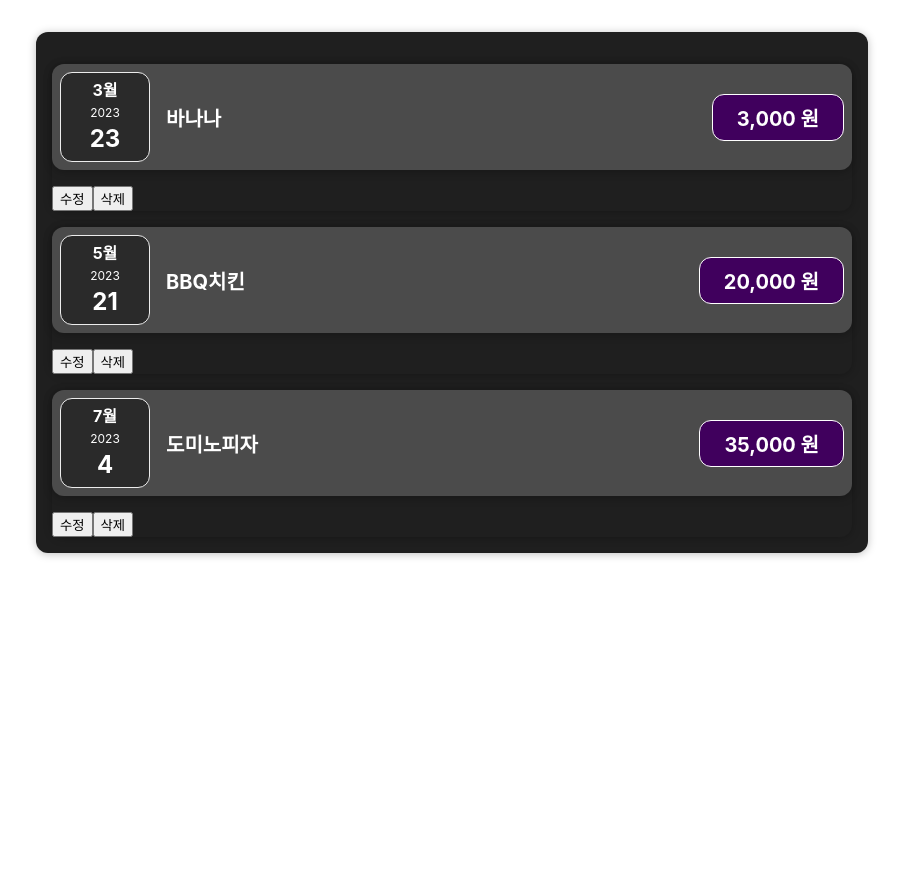
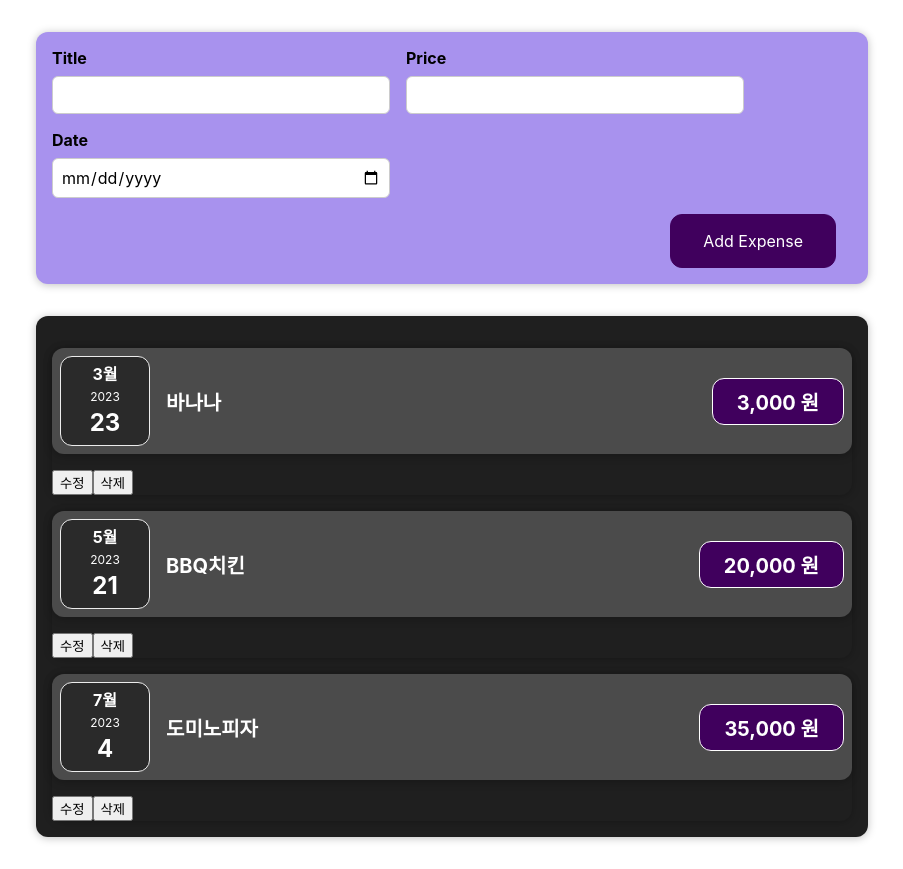
Before and after one commit to mipi1256/react-basic-study, a React (Create React App) app: page / in a window 1280 px wide. Shown: the whole page, without its empty margins (188-1091 px from the left). Before the commit the page ends 800 px from the top, so only its background shows below. Built offline with nearby package versions, Linux system fonts and the light colour scheme.

Commit message:
7. 컴포넌트 폴더구분, 입력창 제공

```diff
--- a/src/App.js
+++ b/src/App.js
@@ -1,5 +1,6 @@
 import './App.css';
-import Expenses from './components/Expenses';
+import Expenses from './components/Expense/Expenses';
+import NewExpense from './components/NewExpense/NewExpense';
 
 function App() {
   //지출 항목 객체 배열
@@ -24,6 +25,7 @@
 
   return (
     <>
+      <NewExpense />
       <Expenses items={expenses} />
     </>
   );
--- a/src/components/ExpenseItem.js
+++ b/src/components/Expense/ExpenseItem.js
@@ -1,7 +1,7 @@
 import React, { useState } from 'react';
 import './ExpenseItem.css';
 import ExpenseDate from './ExpenseDate';
-import Card from './UI/Card';
+import Card from '../UI/Card';
 
 const ExpenseItem = ({ title, price, date }) => {
   // 한자리 수를 두자리로 변환해주는 함수
--- /dev/null
+++ b/src/components/NewExpense/ExpenseForm.css
@@ -0,0 +1,26 @@
+.new-expense__controls {
+  display: flex;
+  flex-wrap: wrap;
+  gap: 1rem;
+  margin-bottom: 1rem;
+  text-align: left;
+}
+
+.new-expense__control label {
+  font-weight: bold;
+  margin-bottom: 0.5rem;
+  display: block;
+}
+
+.new-expense__control input {
+  font: inherit;
+  padding: 0.5rem;
+  border-radius: 6px;
+  border: 1px solid #ccc;
+  width: 20rem;
+  max-width: 100%;
+}
+
+.new-expense__actions {
+  text-align: right;
+}
--- /dev/null
+++ b/src/components/NewExpense/ExpenseForm.js
@@ -0,0 +1,28 @@
+import React from 'react';
+import './ExpenseForm.css';
+
+const ExpenseForm = () => {
+  return (
+    <form>
+      <div className='new-expense__controls'>
+        <div className='new-expense__control'>
+          <label>Title</label>
+          <input type='text' />
+        </div>
+        <div className='new-expense__control'>
+          <label>Price</label>
+          <input type='number' min='100' step='100' />
+        </div>
+        <div className='new-expense__control'>
+          <label>Date</label>
+          <input type='date' min='2019-01-01' max='2025-12-31' />
+        </div>
+      </div>
+      <div className='new-expense__actions'>
+        <button type='submit'>Add Expense</button>
+      </div>
+    </form>
+  );
+};
+
+export default ExpenseForm;
--- /dev/null
+++ b/src/components/NewExpense/NewExpense.css
@@ -0,0 +1,38 @@
+.new-expense {
+  background-color: #a892ee;
+  padding: 1rem;
+  margin: 2rem auto;
+  width: 50rem;
+  max-width: 95%;
+  border-radius: 12px;
+  text-align: center;
+  box-shadow: 0 1px 8px rgba(0, 0, 0, 0.25);
+}
+
+.new-expense button {
+  font: inherit;
+  cursor: pointer;
+  padding: 1rem 2rem;
+  border: 1px solid #40005d;
+  background-color: #40005d;
+  color: white;
+  border-radius: 12px;
+  margin-right: 1rem;
+}
+
+.new-expense button:hover,
+.new-expense button:active {
+  background-color: #510674;
+  border-color: #510674;
+}
+
+.new-expense button.alternative {
+  color: #220131;
+  border-color: transparent;
+  background-color: transparent;
+}
+
+.new-expense button.alternative:hover,
+.new-expense button.alternative:active {
+  background-color: #ddb3f8;
+}
--- /dev/null
+++ b/src/components/NewExpense/NewExpense.js
@@ -0,0 +1,13 @@
+import React from 'react';
+import './NewExpense.css';
+import ExpenseForm from './ExpenseForm';
+
+const NewExpense = () => {
+  return (
+    <div className='new-expense'>
+      <ExpenseForm />
+    </div>
+  );
+};
+
+export default NewExpense;
```
Also changed, not shown: src/components/Expense/ExpenseDate.css (renamed from src/components/ExpenseDate.css), src/components/Expense/ExpenseDate.js (renamed from src/components/ExpenseDate.js), src/components/Expense/ExpenseItem.css (renamed from src/components/ExpenseItem.css), src/components/Expense/Expenses.css (renamed from src/components/Expenses.css), src/components/Expense/Expenses.js (renamed from src/components/Expenses.js).
